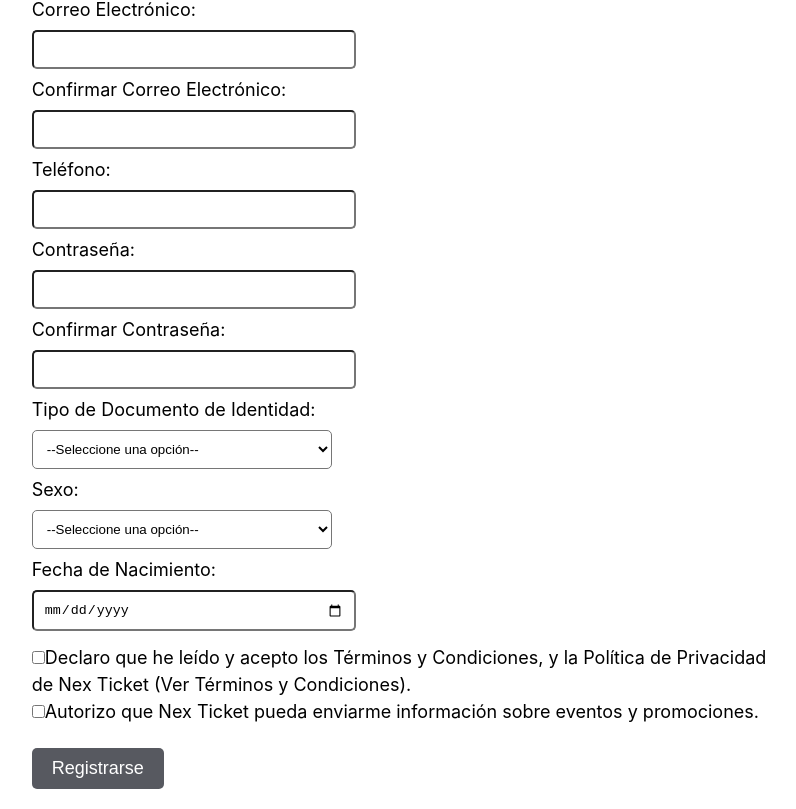
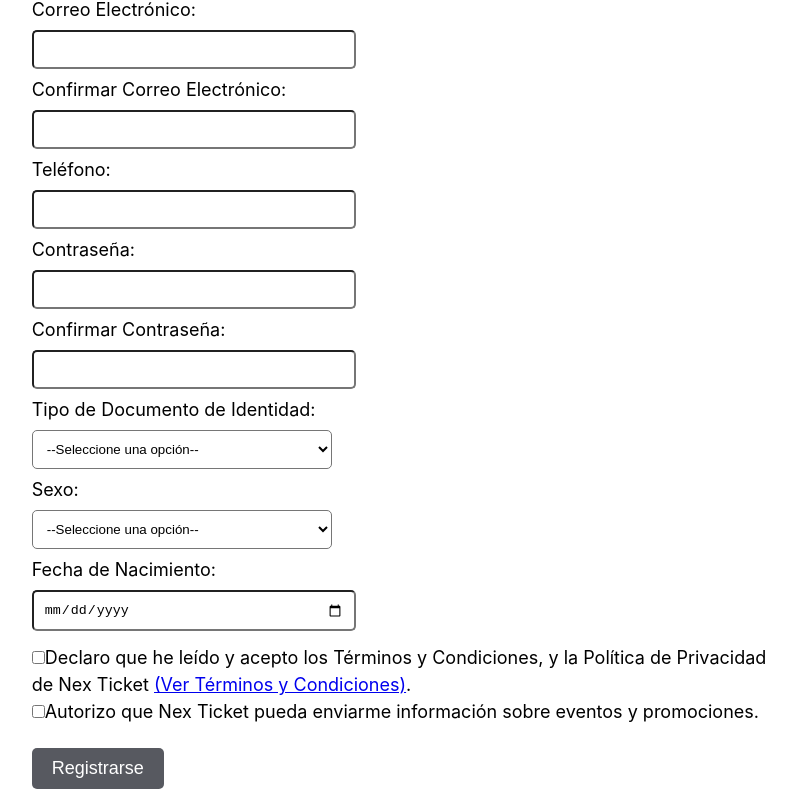
Before and after one commit to Chega123/NexTicket, a React (Create React App) app in the folder Code/nexticketfrontend/: page / in a window 1280 px wide. Shown: the part 301-1110 px from the top of the page, without its empty margins (241-1037 px from the left). Built offline with nearby package versions, Linux system fonts and the light colour scheme.

Commit message:
Update Registro.js

```diff
--- a/Code/nexticketfrontend/src/Registro.js
+++ b/Code/nexticketfrontend/src/Registro.js
@@ -1,4 +1,5 @@
 import React, { } from 'react';
+import { Link } from 'react-router-dom';
 import { useNavigate } from 'react-router-dom';
 class Registro extends React.Component {
   constructor(props) {
@@ -162,7 +163,7 @@ class Registro extends React.Component {
                   onChange={this.handleAceptoTerminosChange}
                   style={{ margin: '10px 0', backgroundColor: '#ffffff', color: '#000000' }}
               />
-              Declaro que he leído y acepto los Términos y Condiciones,  y la Política de Privacidad <br></br> de Nex Ticket (Ver Términos y Condiciones).
+              Declaro que he leído y acepto los Términos y Condiciones,  y la Política de Privacidad <br></br> de Nex Ticket <Link to="/terminos">(Ver Términos y Condiciones)</Link>.
               <br></br>
             </label>
 
```
